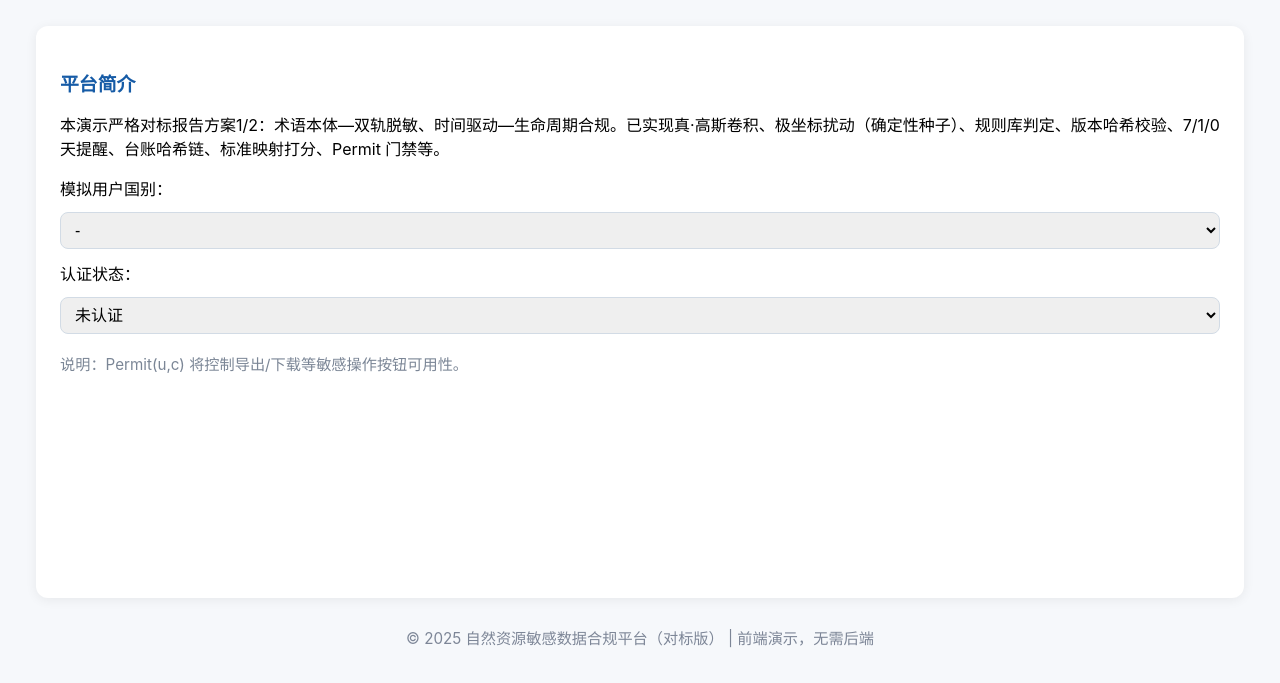
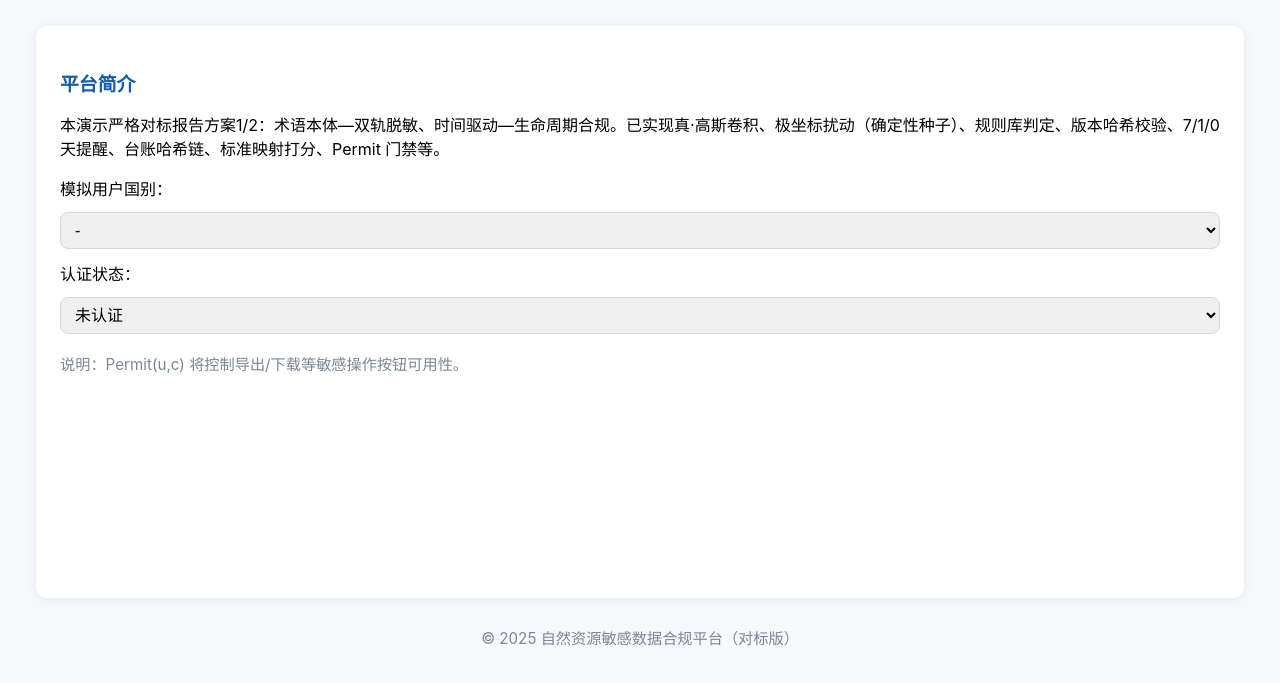
Before and after one commit to HongchenWuSdnu/physical-geography-app, a plain HTML site: page index.html in a window 1280 px wide. Shown: the part 117-800 px from the top of the page. Drawn offline with Linux system fonts and the light colour scheme.

Commit message:
Update index.html

```diff
--- a/index.html
+++ b/index.html
@@ -270,7 +270,7 @@
 
 </div>
 
-<div class="footer">© 2025 自然资源敏感数据合规平台（对标版） | 前端演示，无需后端</div>
+<div class="footer">© 2025 自然资源敏感数据合规平台（对标版） </div>
 
 <script>
 /* ========= 公共工具 ========= */
```
